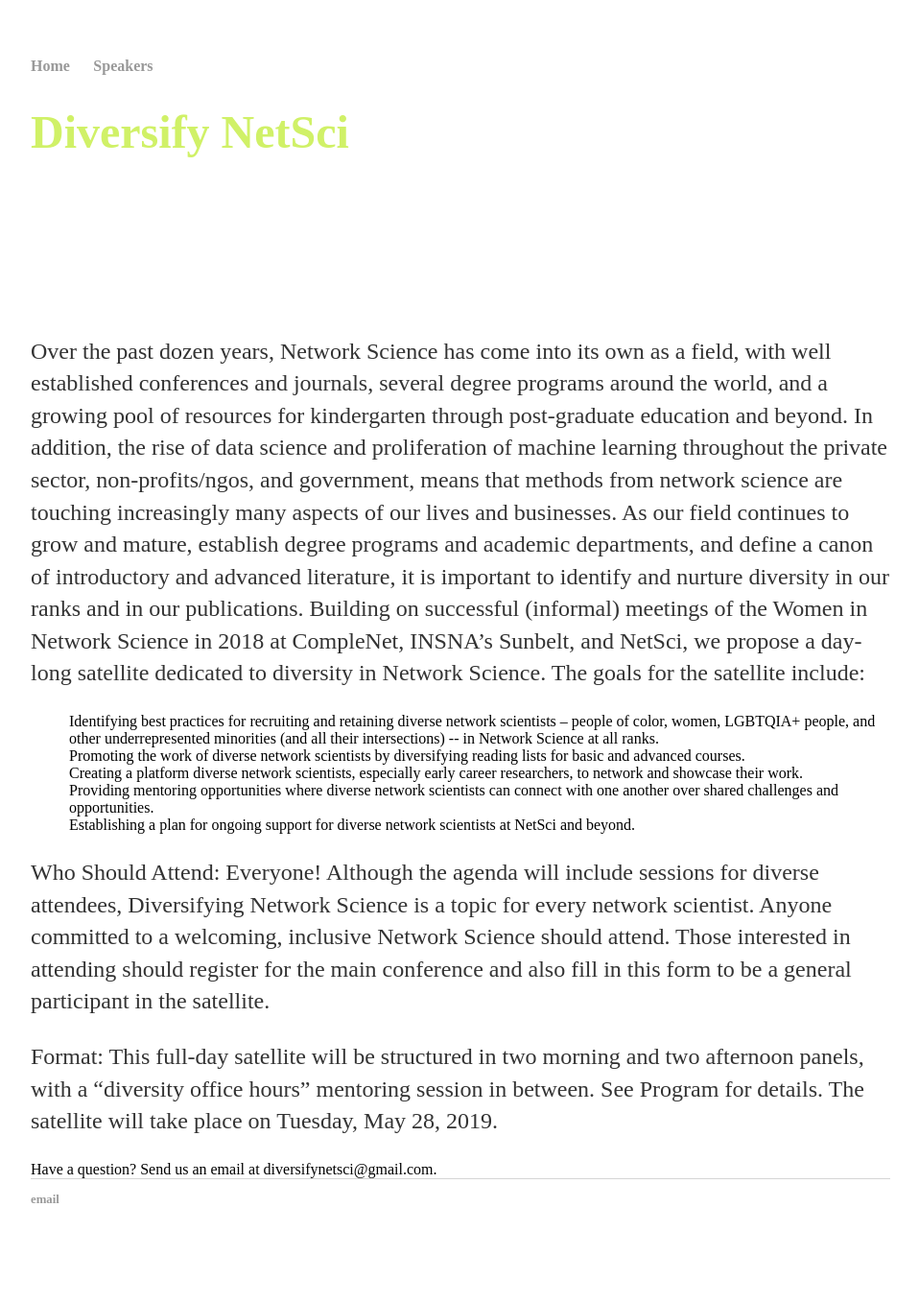
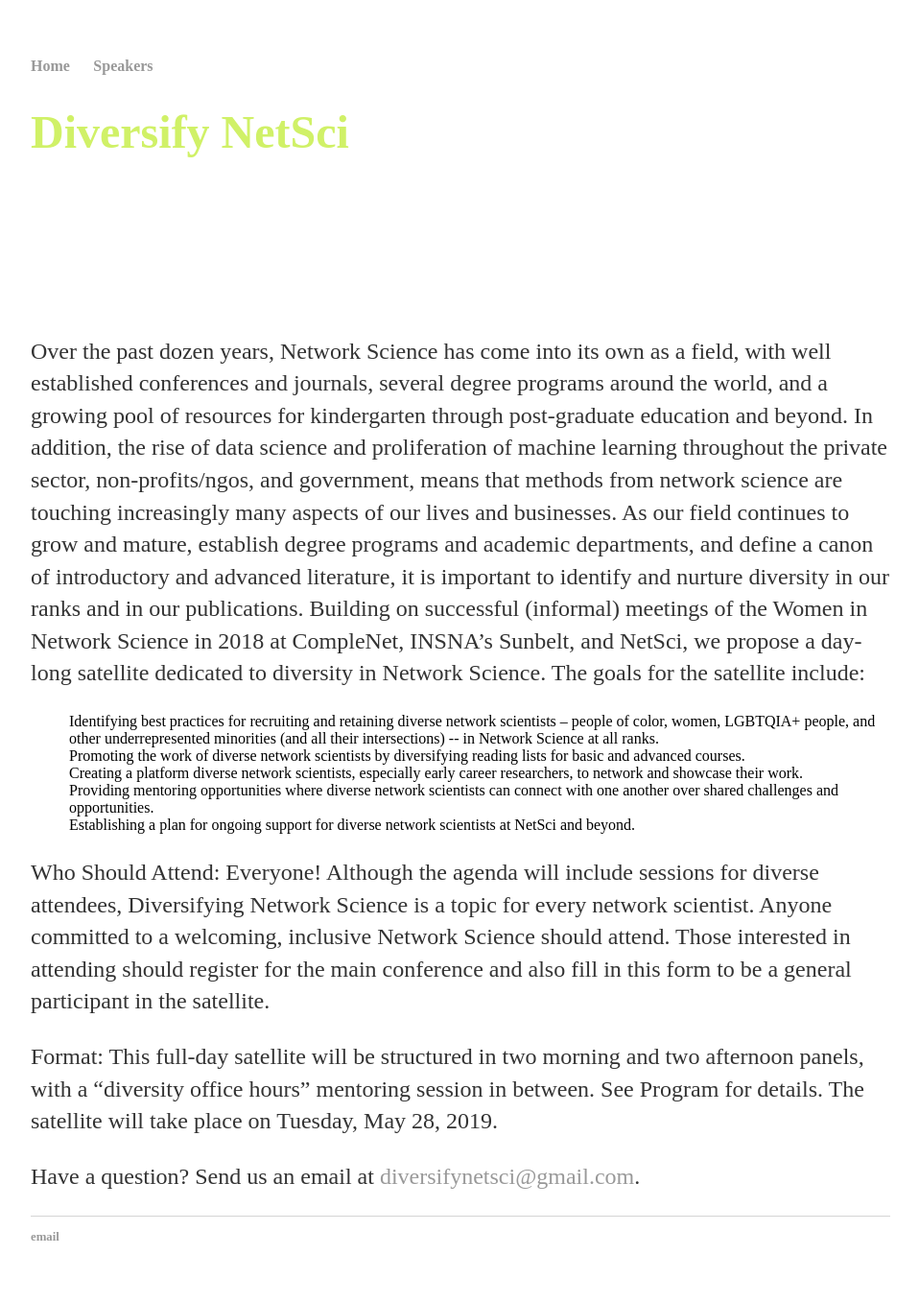
Before and after one commit to diversify-netsci/diversify-netsci.github.io, a Jekyll site: the page built from index.html, in a window 1280 px wide. Shown: the whole page at 96% size, without its empty margins (160-1118 px from the left). Built offline with Jekyll 4.4.1, drawn with Linux system fonts in a browser that asks for light colours; before the commit the page ends 1318 px from its top, so only the background shows below that.

Commit message:
Update index.html

```diff
--- a/index.html
+++ b/index.html
@@ -25,5 +25,6 @@
 Format: This full-day satellite will be structured in two morning and two afternoon panels, with a “diversity office hours” mentoring session in between. See Program for details. The satellite will take place on Tuesday, May 28, 2019.
 </p>
 
-
-Have a question? Send us an email at diversifynetsci@gmail.com.
+<p>
+Have a question? Send us an email at <a href="mailto:diversifynetsci@gmail.com" target="_top">diversifynetsci@gmail.com</a>.
+</p>
```
